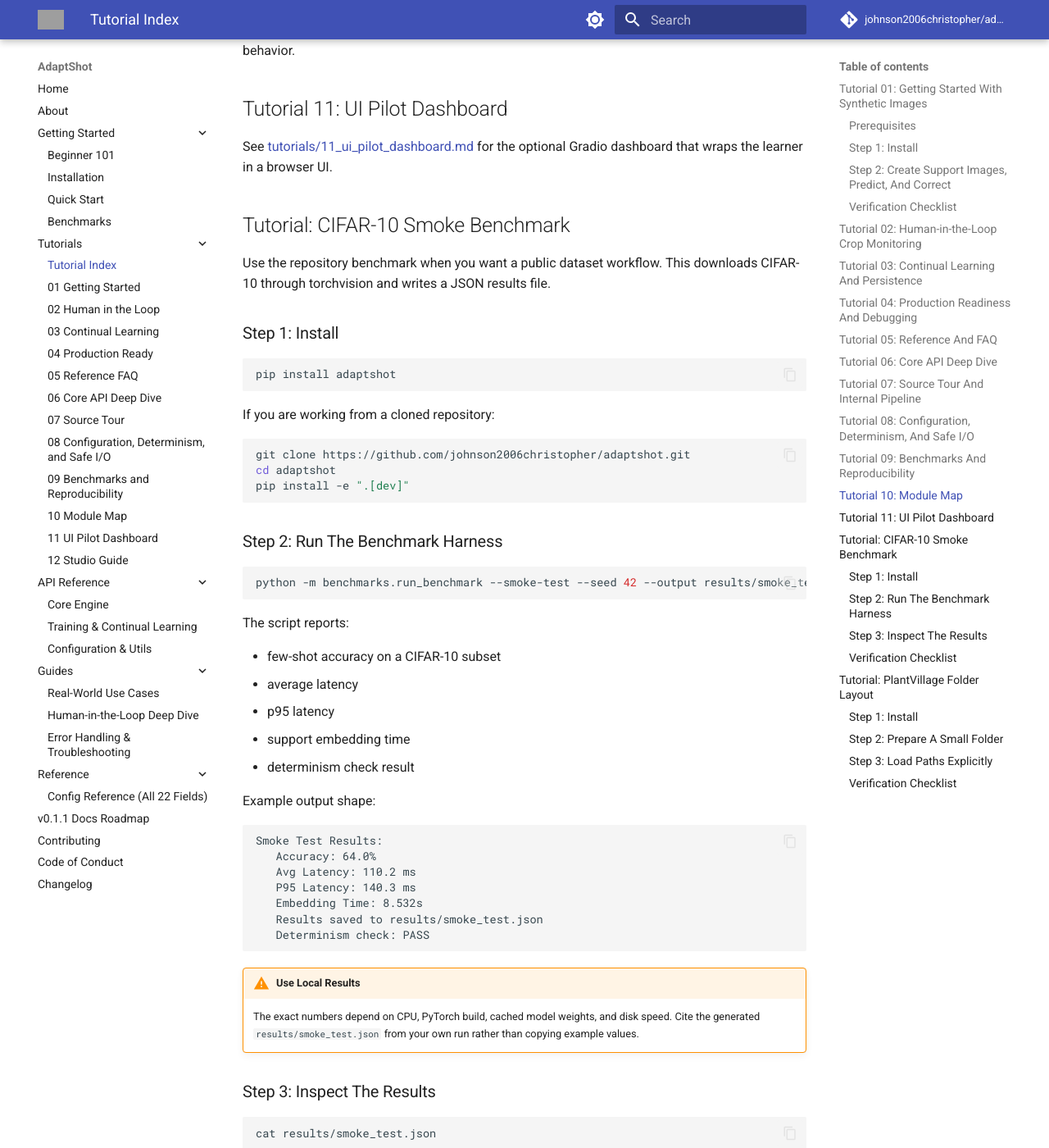
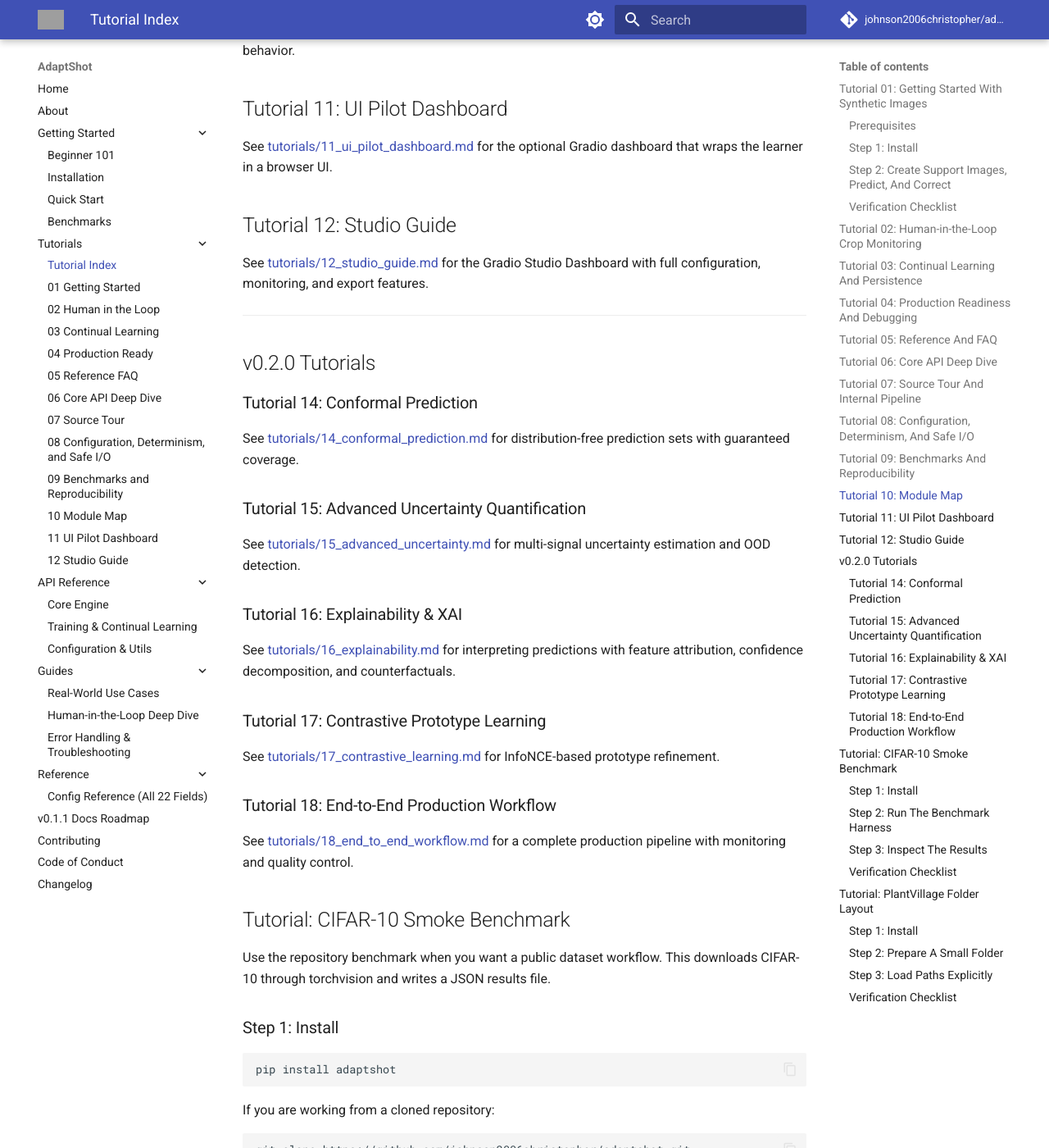
Before and after one commit to johnson2006christopher/adaptshot, an MkDocs documentation site: the page built from docs/tutorials.md, in a window 1280 px wide and 1400 px high, scrolled down 4185 px. Shown: the whole window at 82% size. Built offline with MkDocs 1.6.1 and Material for MkDocs 9.7.7, drawn with Linux system fonts in a browser that asks for light colours; comment, search, counter and statistics services are not loaded; some of the changed text lies outside the part shown; grey boxes are pictures that could not be loaded.

Commit message:
docs(tutorials): update tutorial index for AdaptShot v0.2.0
- Updated version reference from v0.1.1 to v0.2.0 in the tutorial introduction
- Added new Tutorial 12: Studio Guide with Gradio Studio Dashboard features
- Added v0.2.0 tutorial section header to distinguish new content
- Included Tutorial 14: Conformal Prediction for distribution-free prediction sets
- Included Tutorial 15: Advanced Uncertainty Quantification for multi-signal estimation and OOD detection
- Included Tutorial 16: Explainability & XAI for prediction interpretation methods
- Included Tutorial 17: Contrastive Prototype Learning with InfoNCE-based refinement
- Included Tutorial 18: End-to-End Production Workflow covering complete pipeline with monitoring and QC

```diff
--- a/docs/tutorials.md
+++ b/docs/tutorials.md
@@ -1,6 +1,6 @@
 # Tutorial-Style Guides
 
-These tutorials are designed to be copied, pasted, and run. They use only APIs that exist in AdaptShot v0.1.1.
+These tutorials are designed to be copied, pasted, and run. They use only APIs that exist in AdaptShot v0.2.0.
 
 AdaptShot is still native-first here: use the Python API as the source of truth, then layer optional Studio workflows on top only when you need the browser UI.
 
@@ -169,6 +169,34 @@ See [tutorials/10_module_map.md](tutorials/10_module_map.md) for a guided map of
 
 See [tutorials/11_ui_pilot_dashboard.md](tutorials/11_ui_pilot_dashboard.md) for the optional Gradio dashboard that wraps the learner in a browser UI.
 
+## Tutorial 12: Studio Guide
+
+See [tutorials/12_studio_guide.md](tutorials/12_studio_guide.md) for the Gradio Studio Dashboard with full configuration, monitoring, and export features.
+
+---
+
+## v0.2.0 Tutorials
+
+### Tutorial 14: Conformal Prediction
+
+See [tutorials/14_conformal_prediction.md](tutorials/14_conformal_prediction.md) for distribution-free prediction sets with guaranteed coverage.
+
+### Tutorial 15: Advanced Uncertainty Quantification
+
+See [tutorials/15_advanced_uncertainty.md](tutorials/15_advanced_uncertainty.md) for multi-signal uncertainty estimation and OOD detection.
+
+### Tutorial 16: Explainability & XAI
+
+See [tutorials/16_explainability.md](tutorials/16_explainability.md) for interpreting predictions with feature attribution, confidence decomposition, and counterfactuals.
+
+### Tutorial 17: Contrastive Prototype Learning
+
+See [tutorials/17_contrastive_learning.md](tutorials/17_contrastive_learning.md) for InfoNCE-based prototype refinement.
+
+### Tutorial 18: End-to-End Production Workflow
+
+See [tutorials/18_end_to_end_workflow.md](tutorials/18_end_to_end_workflow.md) for a complete production pipeline with monitoring and quality control.
+
 ## Tutorial: CIFAR-10 Smoke Benchmark
 
 Use the repository benchmark when you want a public dataset workflow. This downloads CIFAR-10 through torchvision and writes a JSON results file.
```
